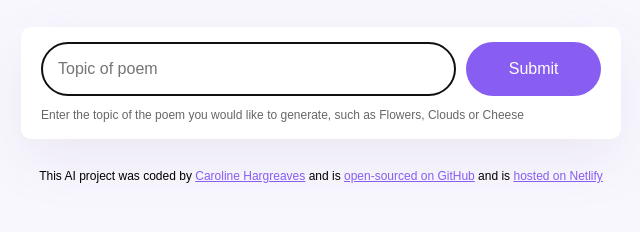
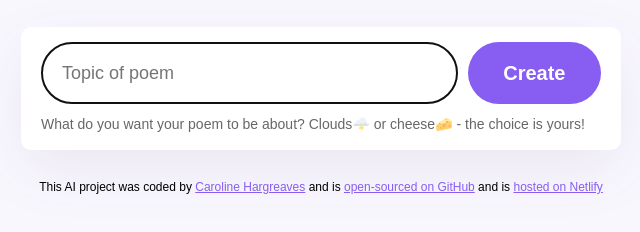
Before and after one commit to carolinehargreaves41-sketch/Plus_AI_Wk2_poem-generator, a plain HTML site: page index.html in a window 1280 px wide. Shown: the part 180-412 px from the top of the page, without its empty margins (319-959 px from the left). Drawn offline with nearby package versions, Linux system fonts and the light colour scheme.

Commit message:
Final tweaks

```diff
--- a/index.html
+++ b/index.html
@@ -32,11 +32,11 @@
               class="instructions"
               id="user-instructions"
             />
-            <input type="submit" class="submit-button" />
+            <input type="submit" class="submit-button" value="Create" />
           </form>
           <div class="hint">
-            Enter the topic of the poem you would like to generate, such as
-            Flowers, Clouds or Cheese
+            What do you want your poem to be about? Clouds🌩️ or cheese🧀 - the
+            choice is yours!
           </div>
         </div>
         <div class="poem hidden blink" id="poem"></div>
--- a/src/style.css
+++ b/src/style.css
@@ -32,25 +32,21 @@ form {
   display: flex;
 }
 
-.hint {
-  font-size: 12px;
-  line-height: 1.5;
-  margin-top: 10px;
-  opacity: 0.6;
-}
-
-a {
-  color: #885df1;
-}
-
 .instructions {
   border: 1px solid rgba(39, 33, 66, 0.5);
   border-radius: 50px;
   color: #272044;
-  padding: 16px;
-  font-size: 16px;
+  padding: 20px;
+  font-size: 18px;
   line-height: 20px;
   width: 80%;
+}
+
+.hint {
+  font-size: 14px;
+  line-height: 1.5;
+  margin-top: 10px;
+  opacity: 0.6;
 }
 
 .submit-button {
@@ -58,7 +54,8 @@ a {
   border: none;
   border-radius: 50px;
   color: #ffffff;
-  font-size: 16px;
+  font-size: 20px;
+  font-weight: bold;
   margin-left: 10px;
   padding: 14px 24px;
   width: 150px;
@@ -102,3 +99,7 @@ footer {
   margin-top: 30px;
   text-align: center;
 }
+
+a {
+  color: #885df1;
+}
```
